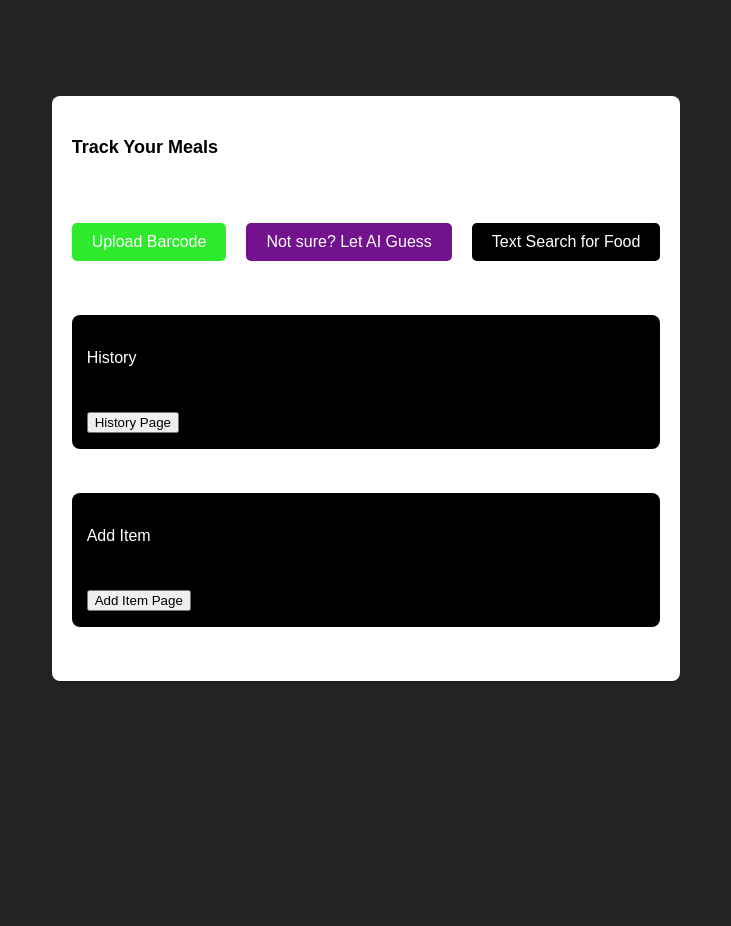
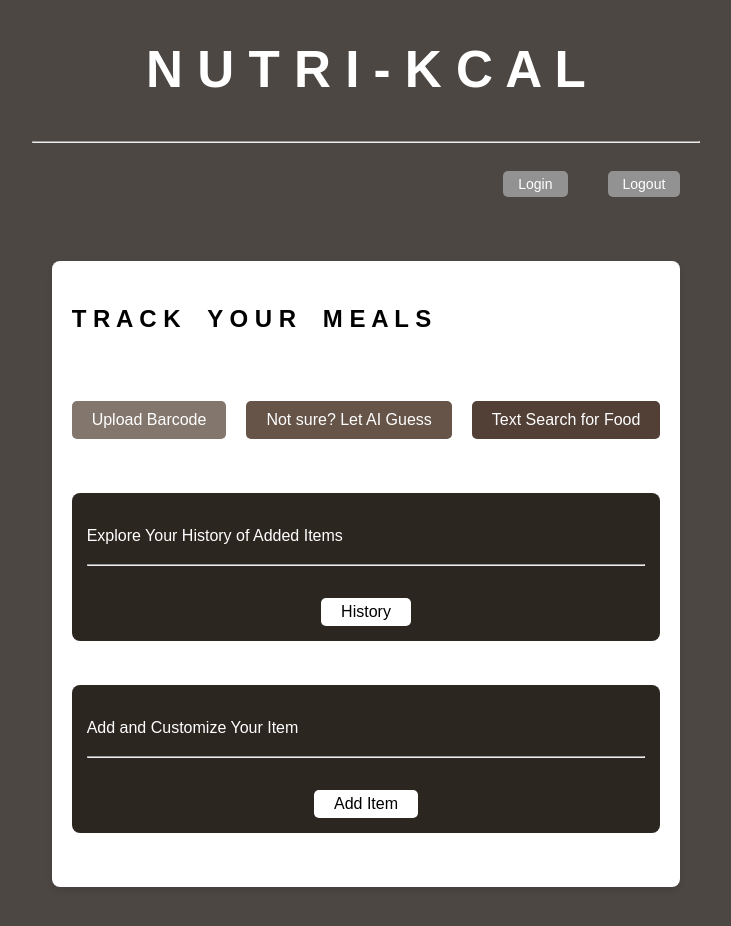
Before and after one commit to Jaturaput-Jongsubcharoen/COMP229-NutriSnap-Client1, a React (Vite) app: page / in a window 1280 px wide. Shown: the part 360-1286 px from the top of the page, without its empty margins (274-1005 px from the left). Before the commit the page ends 1093 px from the top, so only its background shows below. Built offline with nearby package versions, Linux system fonts and the light colour scheme.

Commit message:
Jaturaput-Update37

```diff
--- a/package.json
+++ b/package.json
@@ -14,6 +14,7 @@
     "axios": "^1.7.8",
     "cors": "^2.8.5",
     "dotenv": "^16.4.7",
+    "jwt-decode": "^4.0.0",
     "quagga": "^0.12.1",
     "react": "^18.3.1",
     "react-dom": "^18.3.1",
--- a/src/App.css
+++ b/src/App.css
@@ -8,7 +8,6 @@ body {
   height: 100%;
 }
 
-
 #root {
   max-width: 1280px;
   margin: 0 auto;
@@ -16,14 +15,22 @@ body {
   /*text-align: center;*/
 }
 
+.logo-container {
+  display: flex; /* Enable Flexbox for the container */
+  justify-content: center; /* Center horizontally */
+  align-items: center; /* Center vertically */
+  width: 100%; /* Ensure full row width */
+  height: auto; /* Adjust based on content */
+}
+
 .logo {
   height: 10em;
   padding: 1.5em;
   will-change: filter;
   transition: filter 300ms;
-  justify-content: center; /* horizontally */
-  align-items: center; /* vertically */
   filter: invert(1) brightness(2);
+  max-width: 100%;
+  height: auto;
 }
 
 .card {
@@ -64,8 +71,7 @@ body {
 }
 
 .decorate-row2 {
-  background-color: black;
-  color: white;
+  background-color: #000000;
   padding: 15px;
   border-radius: 8px;
   margin: 10px 0;
@@ -75,15 +81,41 @@ body {
 .container-row3  {
   color: white;
   display: flex;
-  gap: 40px;
   justify-content: center;
   align-items: center;
+  gap: 40px;
   margin: 20px 0;
+}
+
+.decorate-row4 {
+  background-color: #2c2620;
+  color: white;
+  padding: 15px;
+  border-radius: 8px;
+  margin: 10px 0;
+  width: 100%;
+}
+
+.decorate-row5 {
+  display: flex;
+  justify-content: center;
+  align-items: center;
+  width: 100%;
+}
+
+.container-row6 {
+  color: white;
+  display: flex;
+  justify-content: flex-end;
+  align-items: center;
+  gap: 40px;
+  margin: 20px;
+  width: 100%;
 }
 
 .track-meals-text {
   font-weight: bold;
-  font-size: 18px;
+  font-size: 2em;
   color: #000;
   text-align: left;
 }
@@ -144,12 +176,73 @@ body {
 .login-logout-button:hover {
   background-color: #4e4e4e;
 }
-p{
+/*----------------------------------*/
+.brown1-button {
+  background-color: #83766d;
   color: white;
-
-}
-h1{
-  color: white;
+  border: none;
+  padding: 10px 20px;
+  border-radius: 5px;
+  cursor: pointer;
+  font-size: 16px;
+  transition: background-color 0.3s ease;
 }
 
+.brown1-button:hover {
+  background-color: #4d4744;
+}
+
+.brown2-button {
+  background-color: #665448;
+  color: white;
+  border: none;
+  padding: 10px 20px;
+  border-radius: 5px;
+  cursor: pointer;
+  font-size: 16px;
+  transition: background-color 0.3s ease;
+}
+
+.brown2-button:hover {
+  background-color: #4d4744;
+}
+
+.brown3-button {
+  background-color: #523f35;
+  color: white;
+  border: none;
+  padding: 10px 20px;
+  border-radius: 5px;
+  cursor: pointer;
+  font-size: 16px;
+  transition: background-color 0.3s ease;
+}
+
+.brown3-button:hover {
+  background-color: #4d4744;
+}
+
+.white-button {
+  background-color: #ffffff;
+  color: rgb(0, 0, 0);
+  border: none;
+  padding: 5px 20px;
+  border-radius: 5px;
+  cursor: pointer;
+  font-size: 16px;
+  transition: background-color 0.3s ease;
+}
+
+.white-button:hover {
+  background-color: #4d4744;
+  color: rgb(255, 255, 255);
+}
 /*----------------------------------*/
+.title {
+  text-align: center;
+  color: white;
+  font-size: 1em;
+  font-weight: bold;
+  margin-top: 20px;
+  width: 100%;
+}
--- a/src/index.css
+++ b/src/index.css
@@ -2,7 +2,7 @@
   font-family: Inter, system-ui, Avenir, Helvetica, Arial, sans-serif;
   line-height: 1.5;
   font-weight: 400;
-  background-color: #242424;
+  background-color: #4d4744;
 
   /*
   color-scheme: light dark;
--- a/src/pages/HistoryPage.jsx
+++ b/src/pages/HistoryPage.jsx
@@ -1,13 +1,15 @@
 import React, { useState, useEffect } from 'react';
 import axios from 'axios';
 import logo1 from '../images/logo1.png';
+import '../styles/History.css';
 
 function HistoryPage() {
-    const [array, setArray] = useState([]);
+    //const [array, setArray] = useState([]);
     const [arrayMongoDB, setArrayMongoDB] = useState([]);
     const [showMongoDBData, setShowMongoDBData] = useState(false);
 
     // Function to fetch hardcoded API data
+    /*
     const fetchAPI = async () => {
         try {
             const response = await axios.get(`${import.meta.env.VITE_BE_URL}/api`);
@@ -17,20 +19,37 @@ function HistoryPage() {
             console.error('Error fetching data (API Response):', error);
         }
     };
+    */
 
     // Function to fetch data from MongoDB
     const fetchAPIMongoDB = async () => {
         try {
             console.log(import.meta.env);
             console.log('VITE_BE_URL:', import.meta.env.VITE_BE_URL); // Debugging
+            //------------------------------------------------------------------------------------
+            //const userID = localStorage.getItem("userID"); // Get the userID from localStorage
+            const token = localStorage.getItem("token"); // Get the token to pass as Authorization header
 
-            const response = await fetch(`${import.meta.env.VITE_BE_URL}/apiMongo`);
+            if (!token) {
+                console.error('No token or userID found, user might not be logged in.');
+                return;
+            }
+            //------------------------------------------------------------------------------------
+            const response = await fetch(`${import.meta.env.VITE_BE_URL}/apiMongo`, {
+                //------------------------------------------------------------------------------------
+                method: 'GET',
+                headers: {
+                  'Authorization': `Bearer ${token}`, // Add the token here
+                },
+                //------------------------------------------------------------------------------------
+            });
+
             if (!response.ok) {
                 throw new Error(`HTTP Error: ${response.status}`);
             }
 
             const data = await response.json();
-            console.log('API Mongo Response:', data);
+            console.log('API Mongo Response:', data.items);
             setArrayMongoDB(data.items);
             setShowMongoDBData(true);
         } catch (error) {
@@ -40,24 +59,26 @@ function HistoryPage() {
 
     // Fetch the hardcoded API data on component mount
     useEffect(() => {
-        fetchAPI();
+        fetchAPIMongoDB();
     }, []);
 
     return (
         <div>
             <div className="container-row">
-                <div>
+                <div className="logo-container">
                     <img src={logo1} className="logo" alt="Custom Logo 1" />
                 </div>
             </div>
-            <br />
-
+            <hr />
             <div className="container-row">
-                <h1>History Page: Welcome to "Nutri Kcal"</h1>
+                <div className="title">
+                    <h1>H I S T O R Y</h1>
+                </div>
             </div>
             <hr />
             <br />
 
+            {/*
             <div className="container-row">
                 <h2>First, This data is coming from a 'Hardcoded data' defined in the server.js file</h2>
             </div>
@@ -72,17 +93,22 @@ function HistoryPage() {
                     ))}
                 </div>
             </div>
-
+            */}
+            <div className="decorate-main-page1">
                 <div className="container-row">
-                <h2>Second, Please click the button. These data will come from MongoDB</h2>
+                    <div className="container-column">
+                        <h2>Explore Your History of Added Items.</h2>
+                        <h3>user ID: {localStorage.getItem("userID") || "not logged in"}.</h3>
+                    </div>
                 </div>
                 <br />
 
                 <div className="container-row">
                     <div className="container-column">
-                    <button onClick={fetchAPIMongoDB}>Fetch MongoDB Data</button>
-                    {showMongoDBData && arrayMongoDB && arrayMongoDB.length > 0 && arrayMongoDB.map((item, index) => (
-                        <div key={item._id || index} className="item-card">
+                        {showMongoDBData && arrayMongoDB && arrayMongoDB.length > 0 ? (
+                            arrayMongoDB.map((item, index) => (
+                                <div className="decorate-row4" key={item._id || index}>
+                                    <div className="item-card">
                                         <p>
                                             <strong>Name:</strong> {item.name}
                                         </p>
@@ -112,7 +138,12 @@ function HistoryPage() {
                                         )}
                                         <br />
                                     </div>
-                    ))}
+                                </div>
+                            ))
+                        ) : (
+                            <h2>No items have been stored yet. Please add some items.</h2>
+                        )}
+                    </div>
                 </div>
             </div>
         </div>
--- a/src/pages/MainPage.jsx
+++ b/src/pages/MainPage.jsx
@@ -35,14 +35,19 @@ function MainPage({ array, arrayMongoDB, showMongoDBData, fetchAPIMongoDB }) {
     return (
         <div>
             <div className="container-row">
-                <div>
+                <div className="logo-container">
                     <img src={logo1} className="logo" alt="Custom Logo 1" />
                 </div>
             </div>
-
+            <hr />
             <div className="container-row">
-                <div className="container-row3">
-                    <h1>Nutri-Kcal</h1>
+                <div className="title">
+                    <h1>N U T R I - K C A L</h1>
+                </div>
+            </div>
+            <hr />
+            <div className="container-row">
+                <div className="container-row6">
                     <button className="login-logout-button" onClick={handleLoginPageClick}>Login</button>
                     <button className="login-logout-button">Logout</button>
                 </div>
@@ -51,32 +56,38 @@ function MainPage({ array, arrayMongoDB, showMongoDBData, fetchAPIMongoDB }) {
             <div className="container-row">
                 <div className="container-column">
                     <div className="decorate-main-page1">
-                        <p className="track-meals-text">Track Your Meals</p>
+                        <h2>T R A C K&nbsp;&nbsp;&nbsp;&nbsp;Y O U R&nbsp;&nbsp;&nbsp;&nbsp;M E A L S</h2>
                         <br/>
 
                         <div className="container-row">
                             <div className="container-row1">
-                                <button className="green-button" onClick={handleFetchBarcodePageClick}>Upload Barcode</button>
-                                <button className="purple-button" onClick={handlePredictImageClick}>Not sure? Let AI Guess</button>
-                                <button className="black-button" onClick={handleTextSearchforFood}>Text Search for Food</button>
+                                <button className="brown1-button" onClick={handleFetchBarcodePageClick}>Upload Barcode</button>
+                                <button className="brown2-button" onClick={handlePredictImageClick}>Not sure? Let AI Guess</button>
+                                <button className="brown3-button" onClick={handleTextSearchforFood}>Text Search for Food</button>
                             </div>
                         </div>
                         <br/>
 
                         <div className="container-row">
-                            <div className="decorate-row2">
-                                <p>History</p>
+                            <div className="decorate-row4">
+                                <p>Explore Your History of Added Items</p>
+                                <hr />
                                 <br />
-                                <button onClick={handleHistoryPageClick}>History Page</button>
+                                <div className="decorate-row5">
+                                    <button className="white-button" onClick={handleHistoryPageClick}>History</button>
+                                </div>
                             </div>
                         </div>
                         <br />
 
                         <div className="container-row">
-                            <div className="decorate-row2">
-                                <p>Add Item</p>
+                            <div className="decorate-row4">
+                                <p>Add and Customize Your Item</p>
+                                <hr />
                                 <br />
-                                <button onClick={handleAddItemPageClick}>Add Item Page</button>
+                                <div className="decorate-row5">
+                                    <button className="white-button" onClick={handleAddItemPageClick}>Add Item</button>
+                                </div>
                             </div>
                         </div>
                         <br />
```
Also changed, not shown: src/pages/AddItemPage.jsx (+23 -1 lines), src/pages/LoginPage.jsx (+9 -0 lines), src/styles/History.css (added), 1 other file (tests, documents, lock files or other folders). Lines whose indentation alone changed are shown as unchanged.
